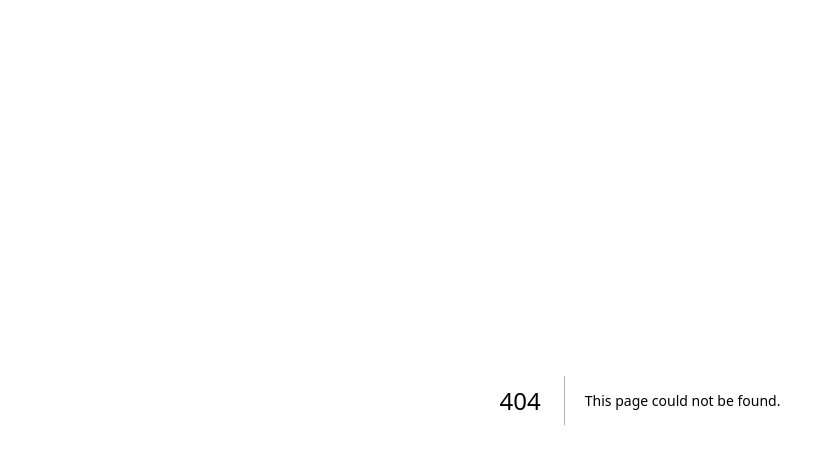
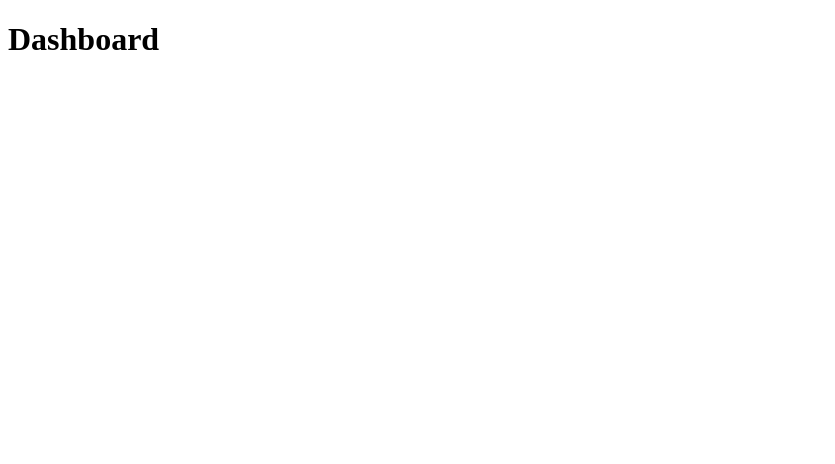
Before and after one commit to deyanp19/dashboard-Parc, a Next.js app: page /dashboard in a window 1280 px wide. Before the commit this address had no page. Shown: the top 464 px of the page, without its empty margins (0-835 px from the left). Built offline with nearby package versions, Linux system fonts and the light colour scheme.

Commit message:
creaded pages Dashboard and Training;test content

```diff
--- a/pages/_app.jsx
+++ b/pages/_app.jsx
@@ -1,18 +1,19 @@
 import * as React from 'react';
 import PropTypes from 'prop-types';
 import Head from 'next/head';
+import Fragment from 'react';
 
 export default function MyApp(props) {
     const { Component,pageProps } = props;
 
     return (
-    <div>
-        <Head>
-          <title>Payarc</title>
-          <meta name="viewport" content="initial-scale=1, width=device-width" />
-        </Head>
-        <Component {...pageProps} />
-        </div>
+         <>
+            <Head>
+            <title>Payarc</title>
+            <meta name="viewport" content="initial-scale=1, width=device-width" />
+            </Head>
+            <Component {...pageProps} />
+        </>
     );
   }
 
--- /dev/null
+++ b/pages/dashboard/index.jsx
@@ -0,0 +1,7 @@
+
+
+export default function Dashboard() {
+    return(
+        <h1>Dashboard</h1>
+    );
+}
--- a/pages/training/index.jsx
+++ b/pages/training/index.jsx
@@ -0,0 +1,6 @@
+
+export default function Training() {
+    return (
+        <h1>Training</h1>
+    )
+}
```
Also changed, not shown: pages/dashboard/indes.jsx (deleted).
